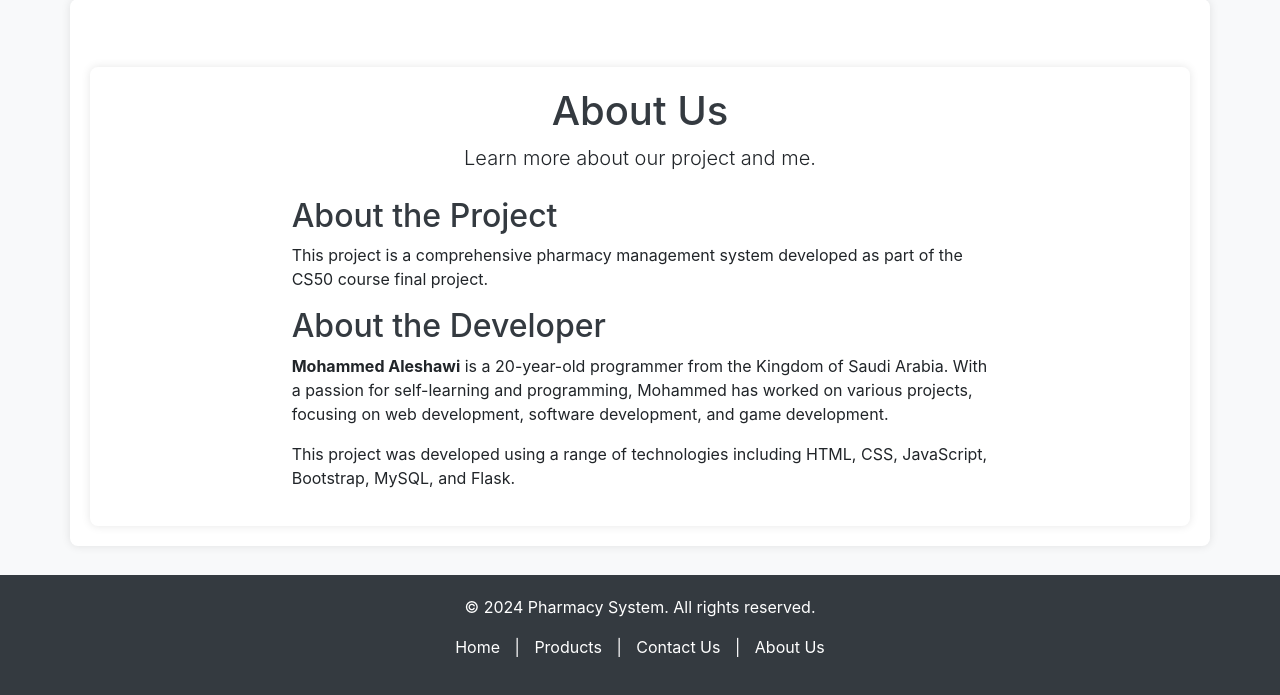
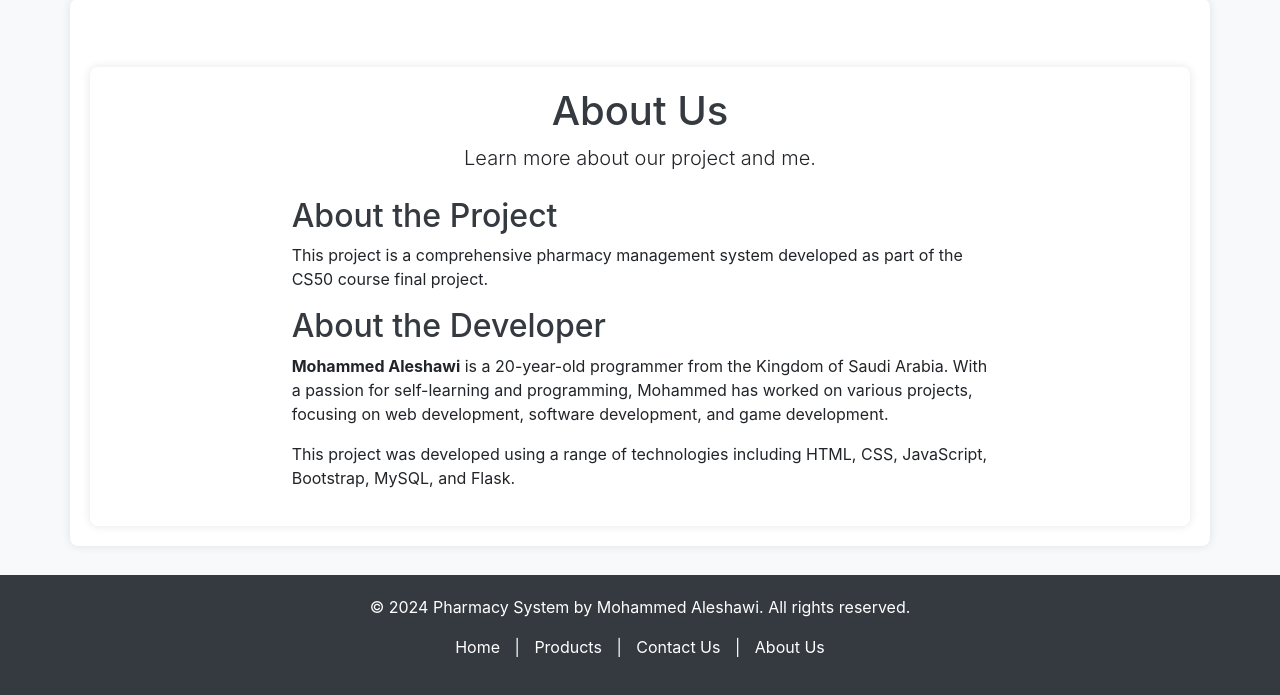
Before and after one commit to meshawi/Pharmacy-Management-System, a Flask app: page /about_us in a window 1280 px wide. Shown: the part 105-800 px from the top of the page. Run offline with Flask 3, Linux system fonts and the light colour scheme; some libraries are stand-ins or nearby versions.

Commit message:
change credit to my name

```diff
--- a/templates/base.html
+++ b/templates/base.html
@@ -137,7 +137,9 @@
     </div>
     <footer>
       <div class="footer_container">
-        <p>&copy; 2024 Pharmacy System. All rights reserved.</p>
+        <p>
+          &copy; 2024 Pharmacy System by Mohammed Aleshawi. All rights reserved.
+        </p>
         <p>
           <a href="{{ url_for('dashboard') }}">Home</a> |
           <a href="{{ url_for('view_products') }}">Products</a> |
```
